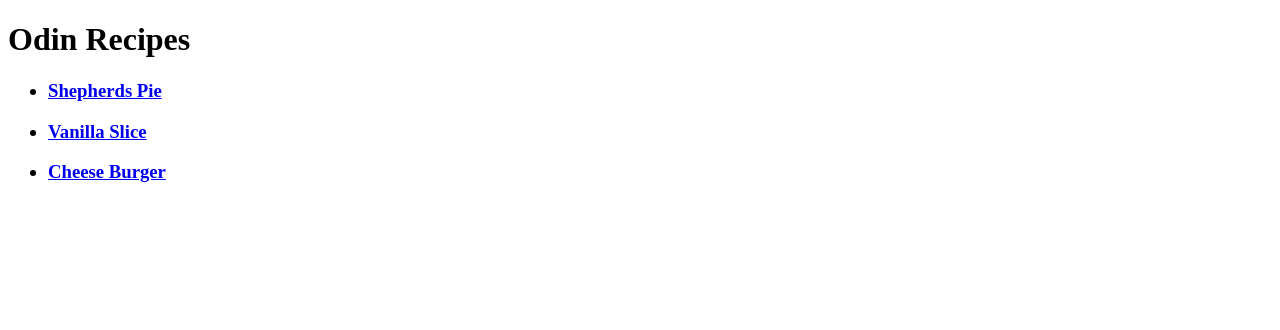
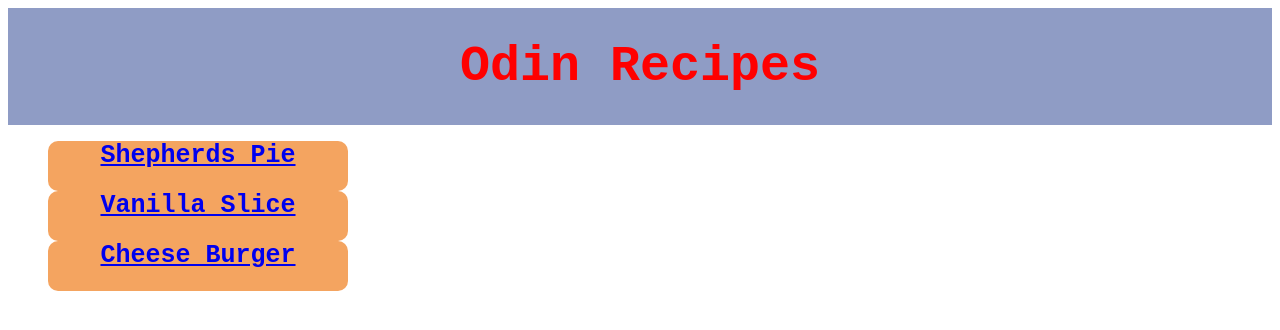
Before and after one commit to Dirteh-Magic/odin-recipes, a plain HTML site: page index.html in a window 1280 px wide. Drawn offline with Linux system fonts and the light colour scheme.

Commit message:
Added CSS to html

```diff
--- /dev/null
+++ b/css/style.css
@@ -0,0 +1,22 @@
+/** Body **/
+    .maintitle {
+        font-family: "Courier New", Monospace;
+        color: red;
+        font-size: 50px;
+        text-align: center;
+        background-color: rgb(143, 156, 197);
+        padding: 30px 30px;
+        font-weight: bolder;
+    }
+
+    li {
+        display: inline-block;
+        font-family: "Courier New", monospace;
+        font-size: 25px;
+        width: 300px;
+        height: 50px;
+        border-radius: 10px;
+        background-color: sandybrown;
+        text-align: center;
+        font-weight: bold;
+    }
--- a/index.html
+++ b/index.html
@@ -3,14 +3,15 @@
     <head>
         <title>Odin Recipes</title>
         <meta charset="UTF-8">
+        <link rel="stylesheet" href="css/style.css">
     </head>
 
     <body>
-        <h1>Odin Recipes</h1>
+        <div class="maintitle">Odin Recipes</div>
         <ul>
-            <h3><li><a href="./recipes/shepherdspie.html"> Shepherds Pie </a></li></h3>
-            <h3><li><a href="./recipes/vanillaslice.html"> Vanilla Slice </a></li></h3>
-            <h3><li><a href="./recipes/cheeseburger.html"> Cheese Burger </a></li></h3>
+            <div class="recipes"><li><a href="./recipes/shepherdspie.html"> Shepherds Pie </a></li></div>
+            <div class="recipes"><li><a href="./recipes/vanillaslice.html"> Vanilla Slice </a></li></div>
+            <div class="recipes"><li><a href="./recipes/cheeseburger.html"> Cheese Burger </a></li></div>
         </ul>
     </body>
 </html>
```
